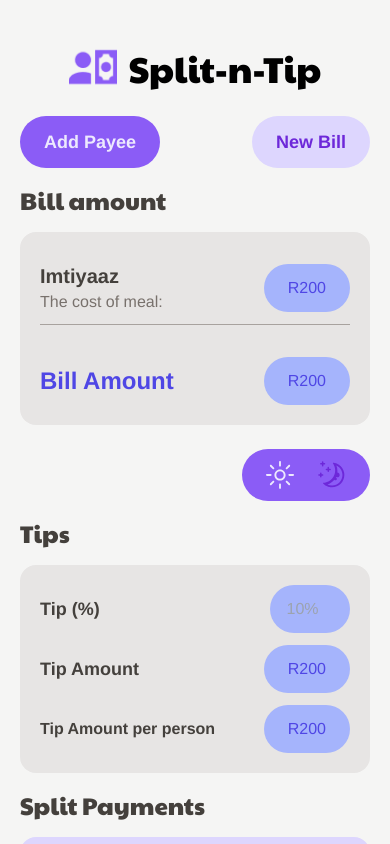
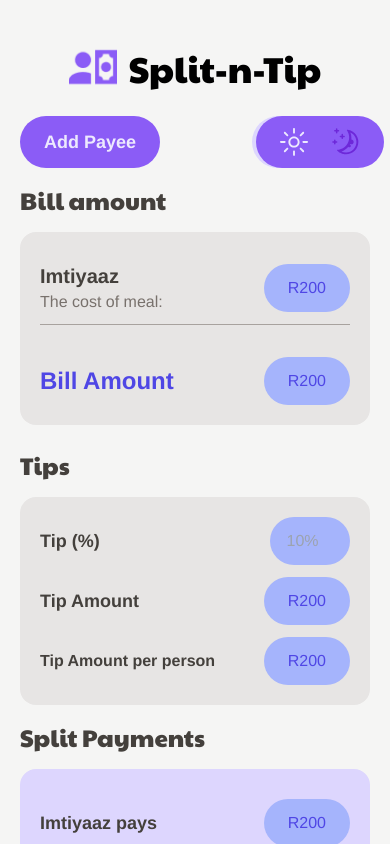
Before and after one commit to ImtiyaazDev/split-n-tip, a React (Vite) app: page / in a window 390 px wide. Built offline with nearby package versions, Linux system fonts and the light colour scheme; a web font is replaced by a local one.

Commit message:
style: Fix theme group position on smaller devices

```diff
--- a/src/components/ButtonGroup.jsx
+++ b/src/components/ButtonGroup.jsx
@@ -2,7 +2,7 @@ import Button from "./Button";
 
 export default function ButtonGroup() {
 	return (
-		<div className="row-start-1 row-end-1 flex items-start justify-between">
+		<div className="row-start-1 row-end-1 flex items-start justify-between relative">
 			<Button type="primary">Add Payee</Button>
 			<Button type="secondary">New Bill</Button>
 		</div>
--- a/src/components/Main.jsx
+++ b/src/components/Main.jsx
@@ -8,15 +8,15 @@ import Tips from "./Tips";
 export default function Main() {
 	return (
 		<main className="col-span-full flex h-full w-full flex-col gap-6 md:flex-row md:justify-between">
-			<div className="md:flex md:grow md:flex-col md:gap-4 flex flex-col gap-4">
+			<div className="flex flex-col gap-4 md:flex md:grow md:flex-col md:gap-4">
 				<ButtonGroup />
 				<div className="flex flex-col gap-4">
 					<h2 className="font-heading text-2xl text-stone-700">Bill amount</h2>
 					<FriendMeals />
 				</div>
 			</div>
-			<div className="md:flex md:grow md:flex-col md:gap-4 flex flex-col gap-4">
-				<div className="flex w-fit items-center gap-6 self-end rounded-full bg-violet-500 px-6 py-3">
+			<div className="flex flex-col gap-4 md:flex md:grow md:flex-col md:gap-4">
+				<div className="absolute flex w-fit items-center gap-6 self-end rounded-full bg-violet-500 px-6 py-3 md:static top-[116px] left-64">
 					<SunIcon className="size-7 cursor-pointer text-violet-100" />
 					<MoonIcon className="size-7 cursor-pointer text-violet-700" />
 				</div>
```
